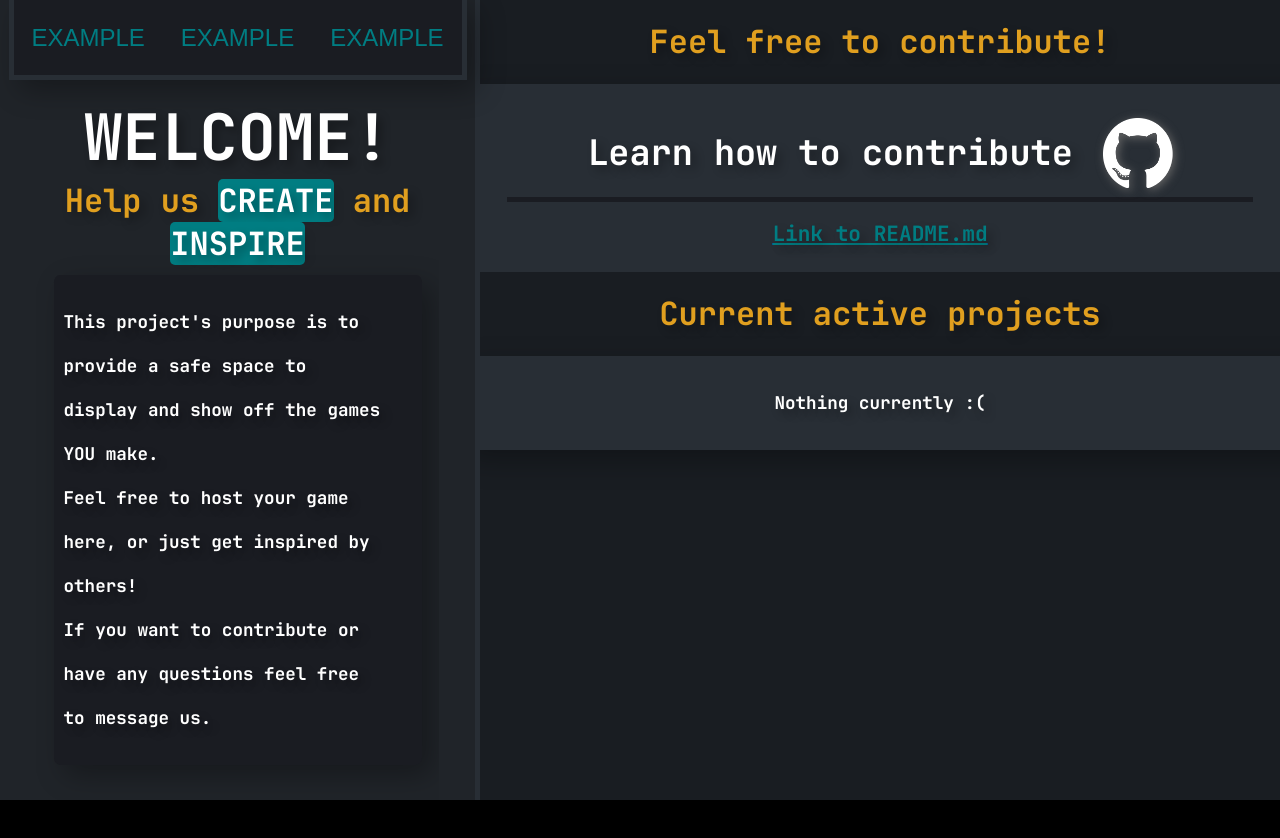
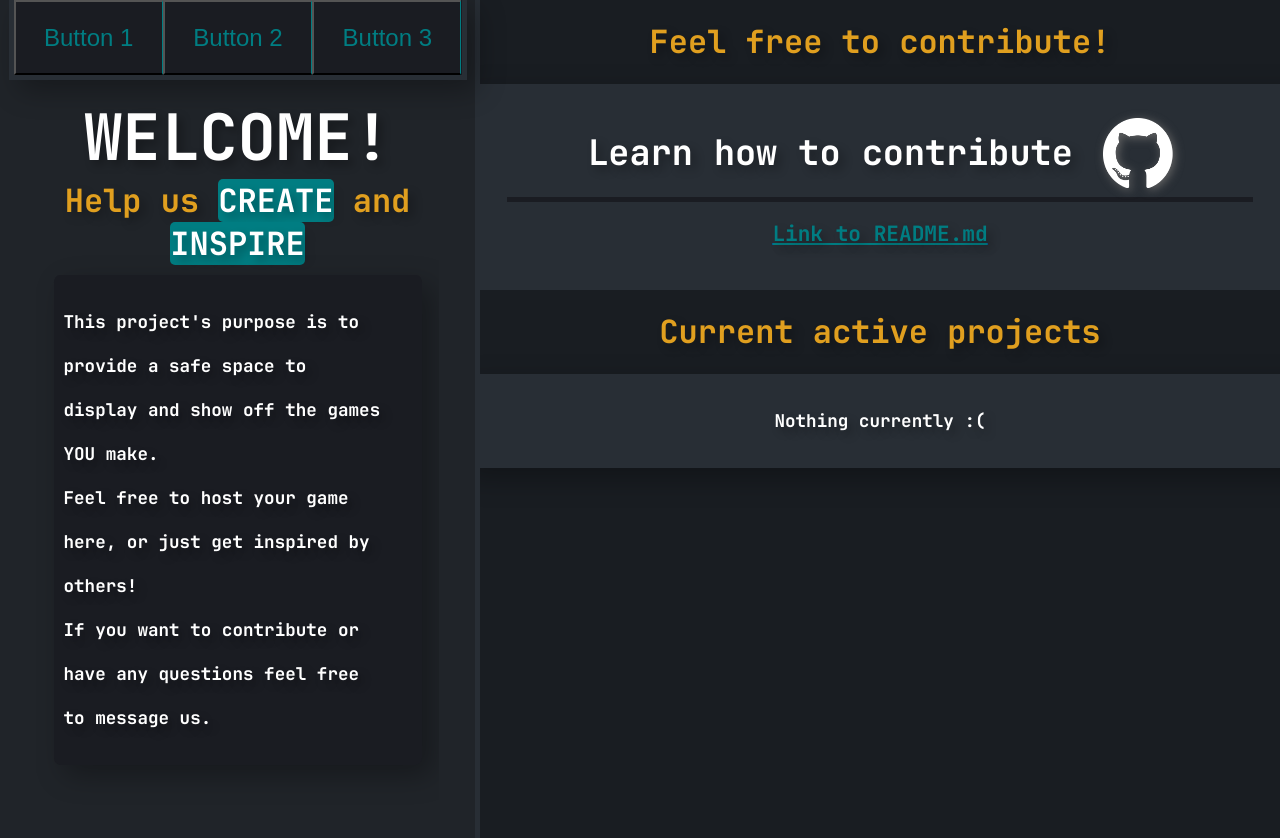
Before and after one commit to Delta7Actual/Unity-Crafted-Indies, a plain HTML site: page index.html in a window 1280 px wide. Before the commit the page ends 800 px from the top, so only its background shows below. Drawn offline with Linux system fonts and the light colour scheme.

Commit message:
Updated the page

```diff
--- a/CSS/web.css
+++ b/CSS/web.css
@@ -18,7 +18,7 @@ body {
   display: grid;
   grid-template-columns: 0.6fr 1fr;
   grid-template-rows: 1fr 2fr;
-  height: 100vh;
+  height: auto;
   margin: 0px;
   color: white;
   text-shadow: 5px 5px 10px rgba(0, 0, 0, 0.3);
@@ -38,6 +38,7 @@ body {
   border-right: var(--light) 5px solid;
   display: flex;
   justify-content: center;
+  overflow-y: auto;
 }
 
 .right-column-top {
@@ -140,6 +141,7 @@ body {
   font-size: 1.2em;
   text-decoration: underline;
   margin-top: 5px;
+  transition: .5s ease;
 }
 
 .box {
@@ -166,8 +168,9 @@ nav {
   background-color: var(--darker);
   color: var(--primary);
   font-size: 1.5rem;
-  border: none;
+  border-right: 1px solid var(--primary);
   width: 400px;
+  transition: .5s ease;
 }
 
 .nav-button:hover {
@@ -186,15 +189,18 @@ nav {
     color: white;
     background-color: var(--primary);
     text-transform: uppercase;
+    transition: .5s ease;
   }
 }
 @keyframes button-change {
   0% {
     color: var(--primary);
     background-color: var(--darker);
+    transition: .5s ease;
   }
   100% {
     color: white;
     background-color: var(--primary);
+    transition: .5s ease;
   }
 }
--- a/index.html
+++ b/index.html
@@ -9,9 +9,9 @@
   <body>
     <div class="left-column">
       <nav>
-        <button class="nav-button"><a>EXAMPLE</a></button>
-        <button class="nav-button"><a>EXAMPLE</a></button>
-        <button class="nav-button"><a>EXAMPLE</a></button>
+        <button class="nav-button"><a>Button 1</a></button>
+        <button class="nav-button"><a>Button 2</a></button>
+        <button class="nav-button"><a>Button 3</a></button>
       </nav>
       <div class="left-title-container">
         <div class="PrimaryTitle">WELCOME!</div>
```
